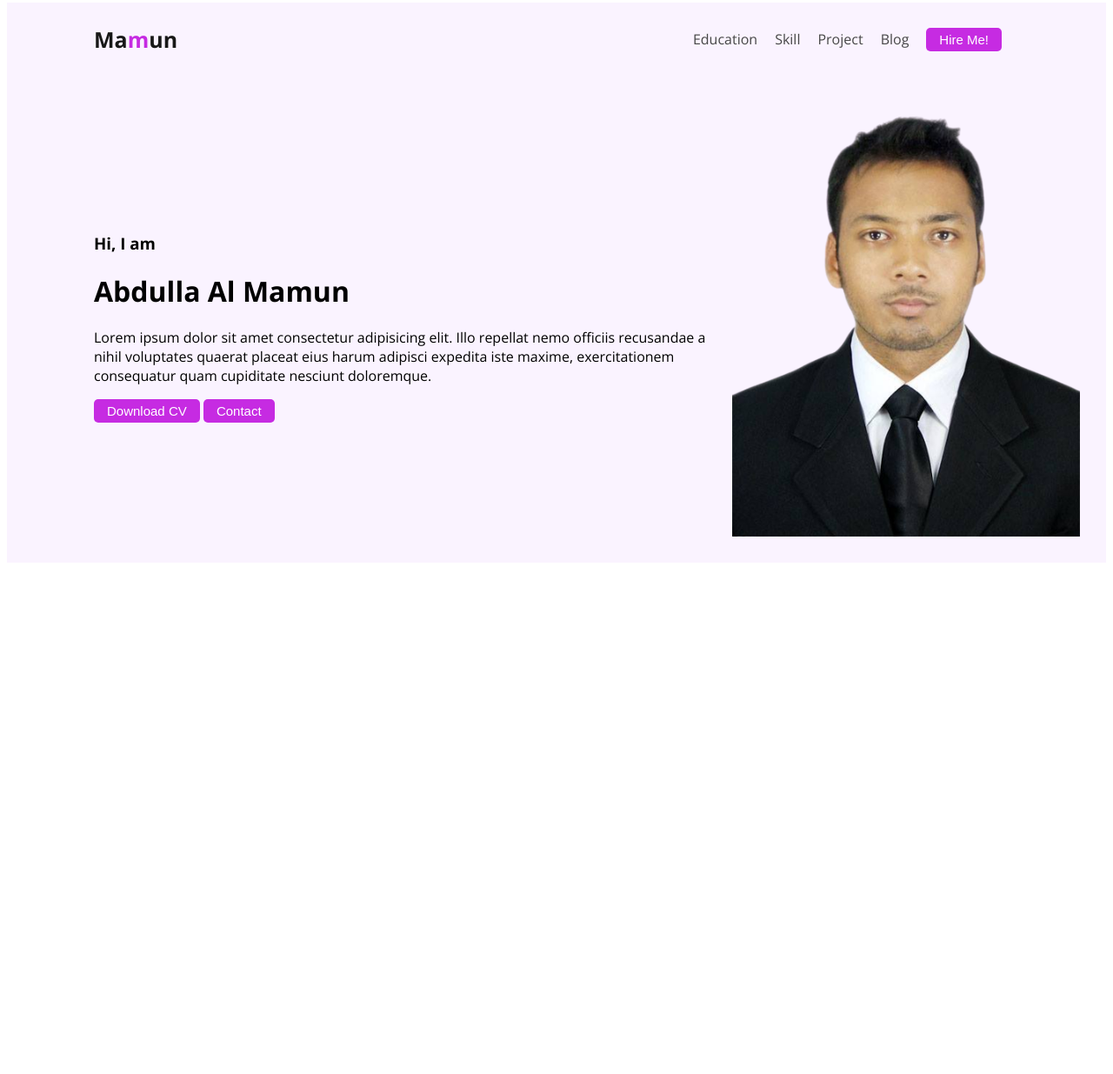
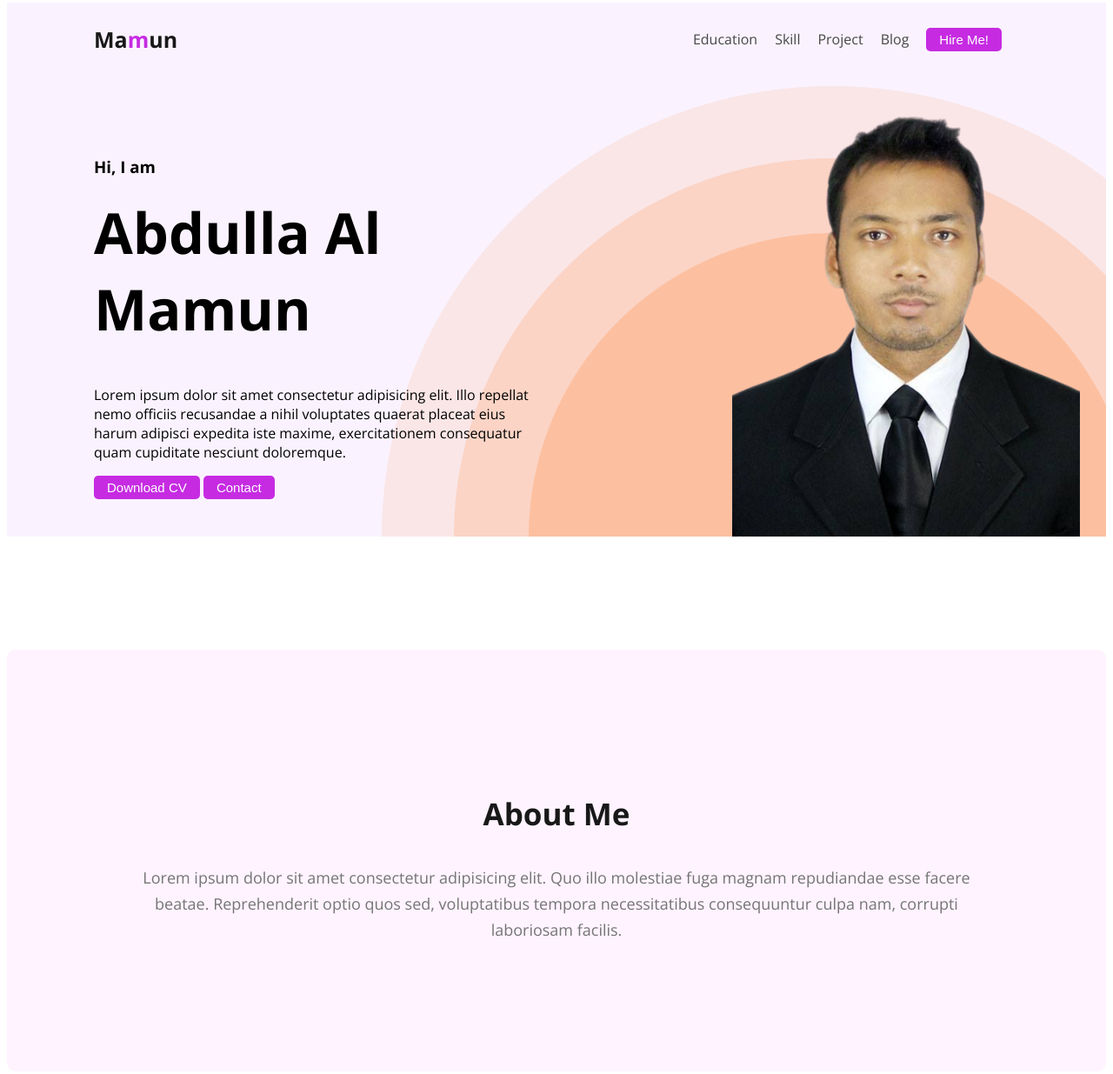
Before and after one commit to Maasuuum/Mecha-Engineer-Portfolio, a plain HTML site: page index.html in a window 1280 px wide. Shown: the part 5-1240 px from the top of the page at 87% size. Before the commit the page ends 800 px from the top, so only its background shows below. Drawn offline with nearby package versions, Linux system fonts and the light colour scheme.

Commit message:
about section created

```diff
--- a/index.html
+++ b/index.html
@@ -35,6 +35,13 @@
 
     </header>
     <main>
+        <section class="about">
+            <h3 class="section-title">About Me</h3>
+            <p class="section-description">
+                Lorem ipsum dolor sit amet consectetur adipisicing elit. Quo illo molestiae fuga magnam repudiandae esse facere beatae. Reprehenderit optio quos sed, voluptatibus tempora necessitatibus consequuntur culpa nam, corrupti laboriosam facilis.
+            </p>
+
+        </section>
 
     </main>
     <footer>
--- a/styles/portfolio.css
+++ b/styles/portfolio.css
@@ -17,6 +17,21 @@ body {
     padding: 5px 15px;
 }
 
+.section-title {
+    color: #181818;
+    text-align: center;
+    font-size: 35px;
+    font-weight: 700;
+}
+
+.section-description {
+    color: #757575;
+    text-align: center;
+    font-size: 18px;
+    font-weight: 400;
+    line-height: 30px;
+}
+
 /* nav related styles */
 nav {
     display: flex;
@@ -33,7 +48,7 @@ nav {
     padding-right: 200px;
 }
 
-nav > ul{
+nav>ul {
     display: flex;
     align-items: center;
 }
@@ -47,14 +62,49 @@ nav a {
     text-decoration: none;
     color: var(--dark-02, #474747);
 }
-.header{
+
+.header {
     background-color: #faf3ff;
+    background-image: url('../images/header_bg.png');
+    background-repeat: no-repeat;
+    background-position: bottom right;
 }
-.banner{
-    padding: 30px 30px 30px 100px;
+
+.banner {
+    padding: 30px 30px 0px 100px;
     display: flex;
     align-items: center;
+    justify-content: space-between;
 }
-.banner .profile-pic{
+
+.banner-content {
+    max-width: 500px;
+
+}
+
+.banner .profile-pic {
     width: 400px;
 }
+
+.banner-greating {
+    font-size: 55px;
+    color: var(--dark-02, #474747);
+    margin-bottom: 0;
+}
+
+.banner-title {
+    font-size: 65px;
+    font-weight: 600;
+    margin-top: 5px;
+
+}
+
+/* Main section styles */
+.about {
+    padding: 130px;
+    border-radius: 10px;
+    background: #fef3ff;
+    margin: 130px 0;
+}
+
+/*About section styles */
```
